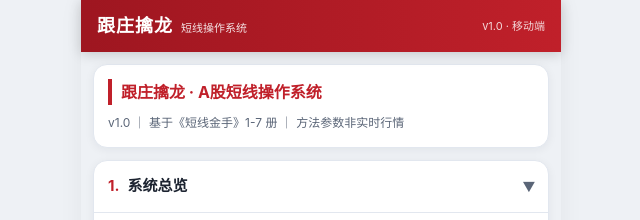
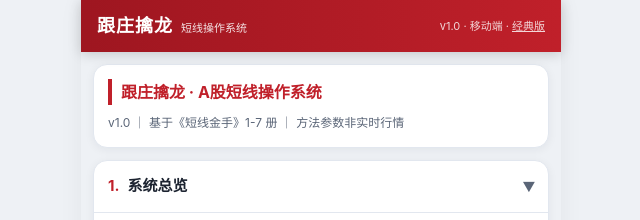
Before and after one commit to pitt2026/gzql-select, a plain HTML site: page index.html in a window 1280 px wide. Shown: the top 220 px of the page, 319-959 px from the left. Drawn offline with Linux system fonts and the light colour scheme.

Commit message:
deploy: 恢复旧版到 /legacy/ 并在新版加经典版入口

```diff
--- a/index.html
+++ b/index.html
@@ -17,7 +17,7 @@
 <div id="app">
   <header class="app-header">
     <div class="brand"><b>跟庄擒龙</b><span>短线操作系统</span></div>
-    <div class="header-sub" id="headerSub">v1.0 · 移动端</div>
+    <div class="header-sub" id="headerSub">v1.0 · 移动端 · <a href="legacy/" style="color:#fff;text-decoration:underline">经典版</a></div>
   </header>
 
   <main id="view" class="view"><!-- 由 app.js 渲染 --></main>
```
